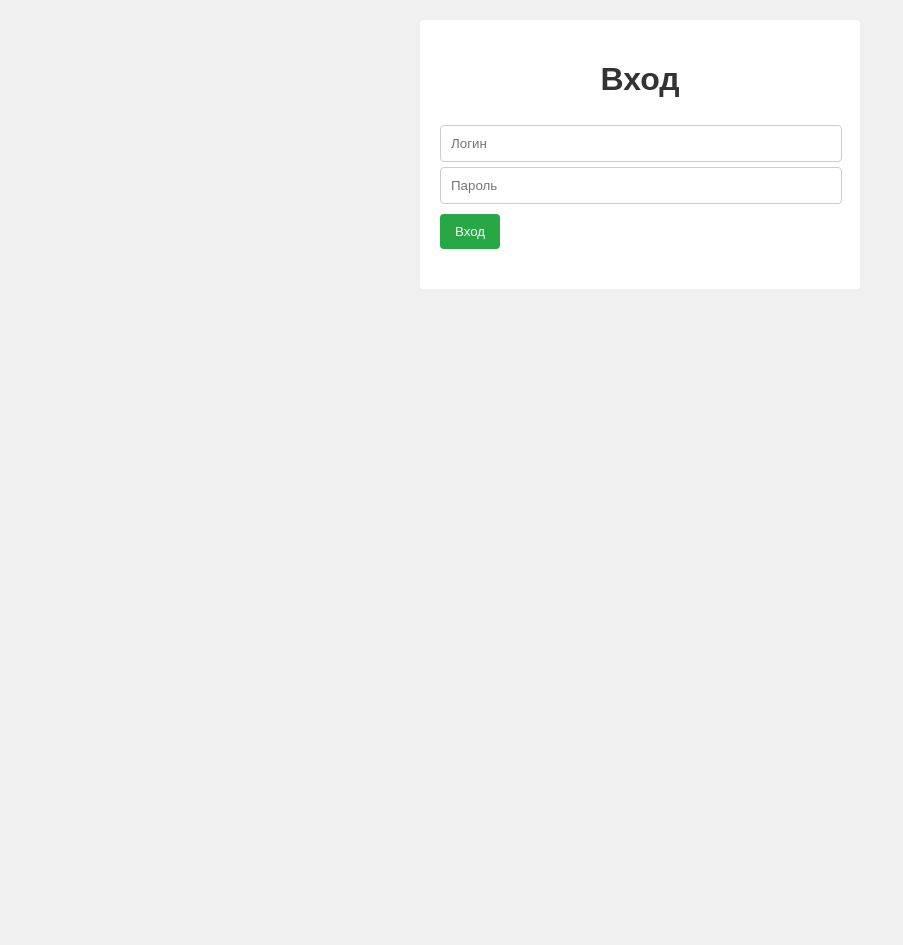
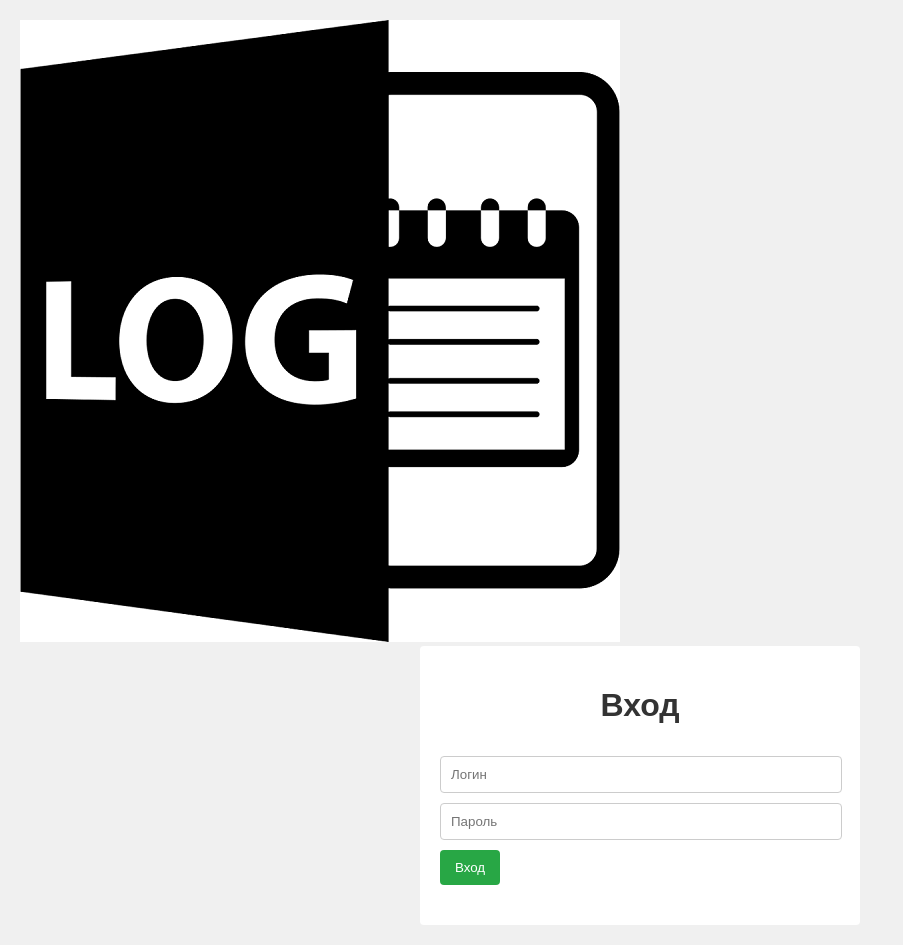
Before and after one commit to Riv33R/Logon, a Flask app: page /login in a window 1280 px wide. Shown: the whole page, without its empty margins (0-903 px from the left). Before the commit the page ends 289 px from the top, so only its background shows below. Run offline with Flask 3, Linux system fonts and the light colour scheme.

Commit message:
Update login.html

```diff
--- a/templates/login.html
+++ b/templates/login.html
@@ -4,6 +4,7 @@
 
     <head>
         <title>Вход</title>
+        <label><img src="/templates/logo.png" alt=""></label>
         <meta charset="UTF-8" />
         <link rel="stylesheet" href="/static/style.css" />
     </head>
@@ -15,13 +16,12 @@
             <form method="POST" action="/login">
                 {{ form.hidden_tag() }}
 
-            <input class="loginform" type="text" placeholder="Логин" {{ form.username }} <br>
+                <input style="margin-top: 10px; width: 380px;" type="text" placeholder="Логин" {{ form.username }} <br>
 
-            <input class="loginform" type="text" placeholder="Пароль" {{ form.password }}<br>
+                <input style="margin-top: 10px; width: 380px;" type="text" placeholder="Пароль" {{ form.password }}<br>
 
-            <button style="margin-top: 10px;" type="submit" {{form.submit() }} Вход</button>
+                <button style="margin-top: 10px" type="submit" {{form.submit() }} Вход </button>
             </form>
         </div>
     </body>
-
 </html>
```
Lines whose indentation alone changed are shown as unchanged.
